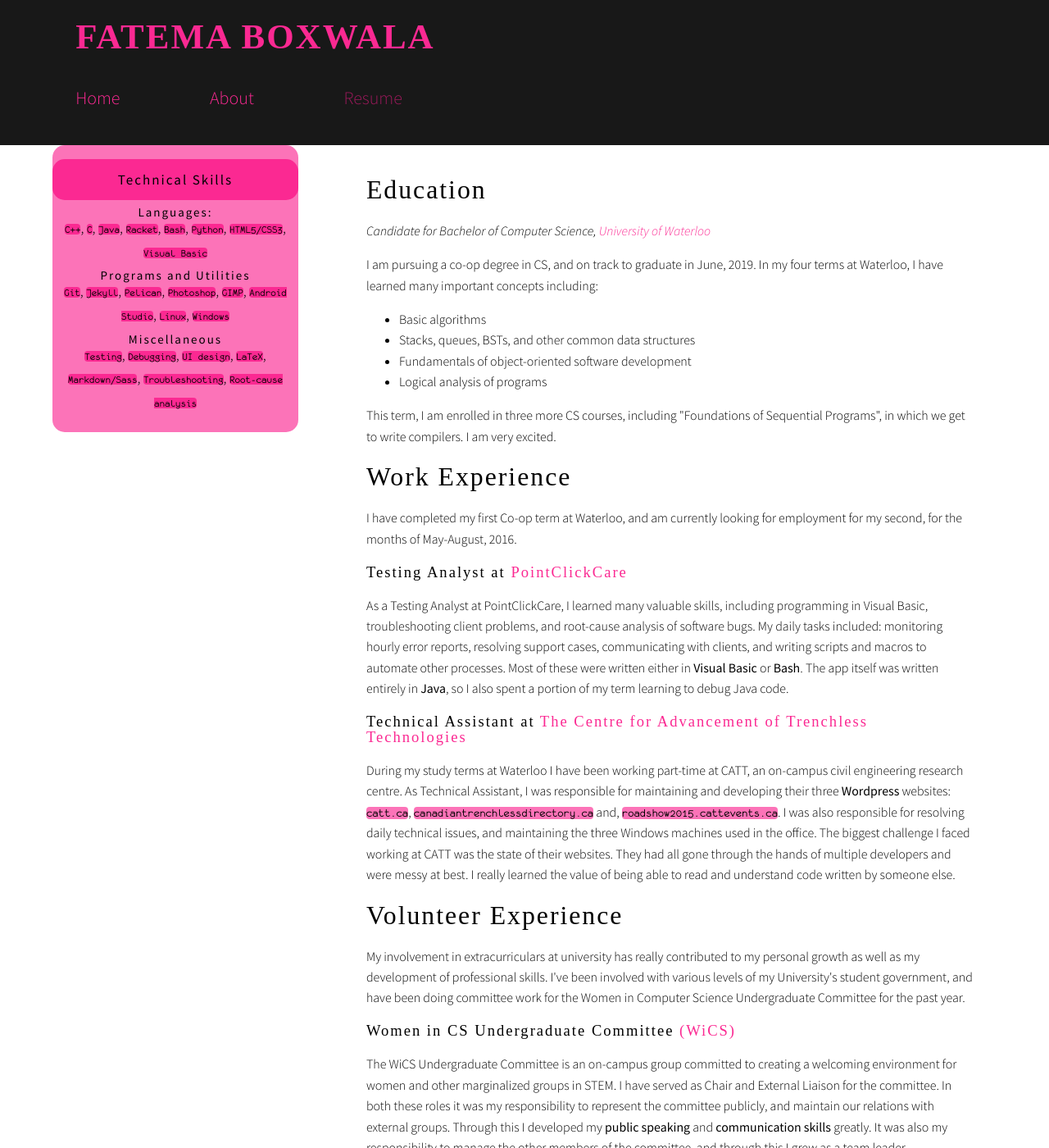
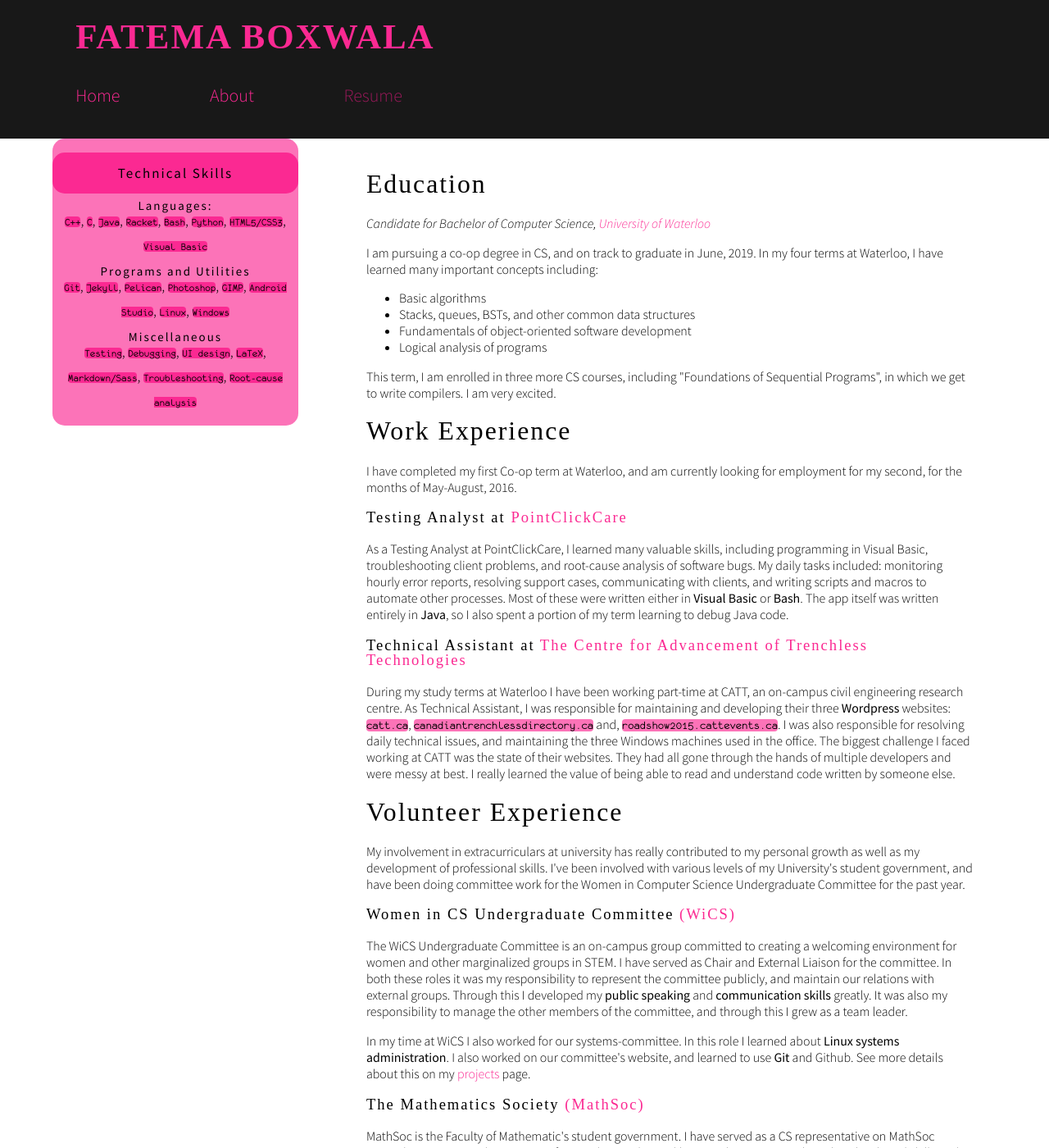
Before and after one commit to fboxwala/fboxwala-github-io-old, a Jekyll site: the page built from resume.html, in a window 1280 px wide and 1400 px high. Shown: the whole window at 82% size. Built offline with Jekyll 4.4.1, drawn with Linux system fonts in a browser that asks for light colours; nearby versions of some CDN libraries; some web fonts are replaced.

Commit message:
okay I guess no one can have line-heights

```diff
--- a/_sass/basic.sass
+++ b/_sass/basic.sass
@@ -6,7 +6,6 @@ body
     font-size: 1.4em
     font-size: calc(.4vw + .8em)
     flex-direction: column
-    line-height: 1.6
     margin: 0
 
 code
--- a/main.sass
+++ b/main.sass
@@ -50,7 +50,8 @@ body
     font-size: 13px
     margin-top: 0px
     background-color: rgba(251, 41, 146, 1)
-    line-height: 5px
+    font-family: "monofur"
+    line-height: 30px
     color: black
 #sidetitle
     background-color: rgba(251, 41, 146, 1)
```
